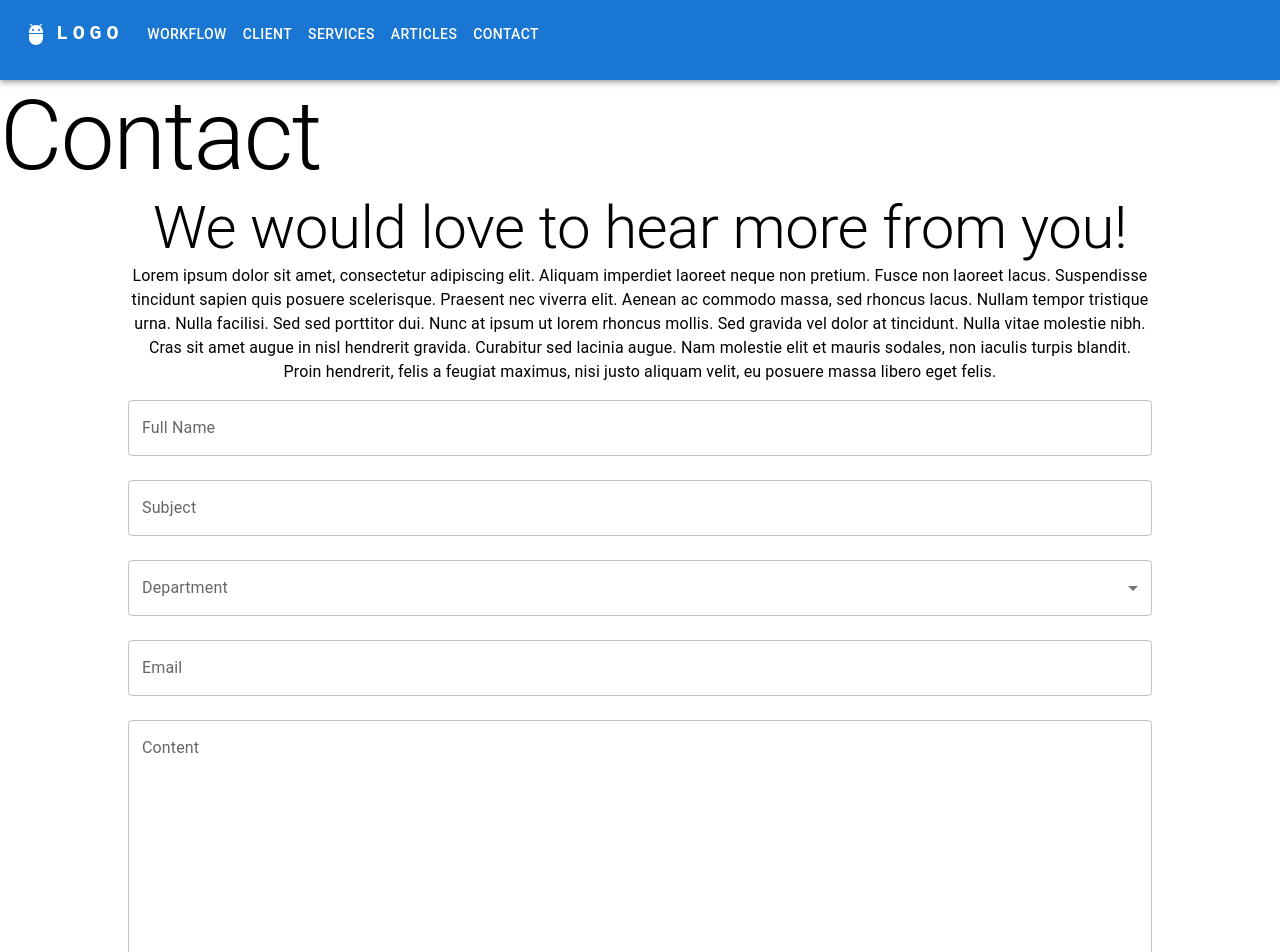
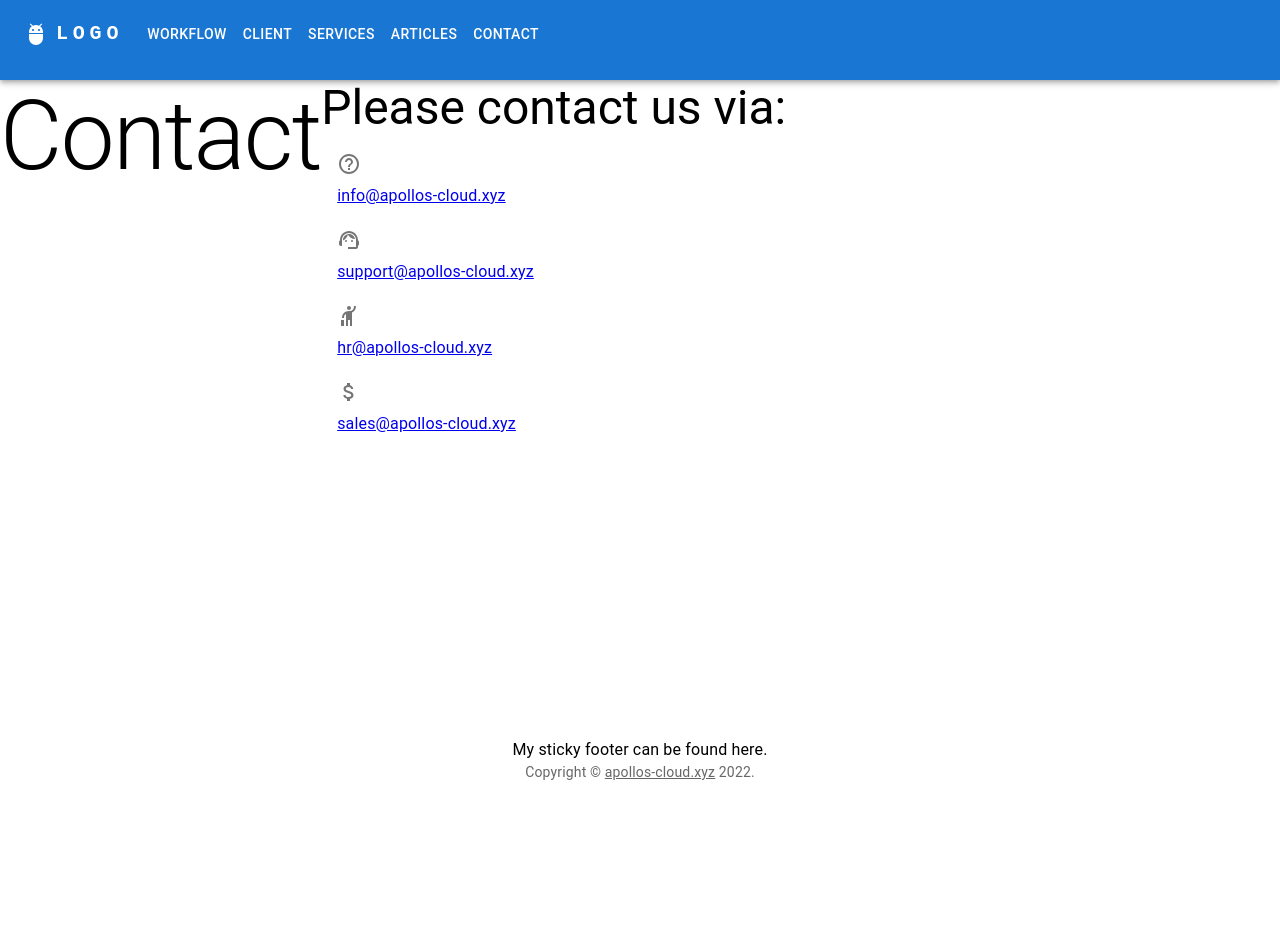
Before and after one commit to apollos-cloud/apollos-cloud.github.io, a React app: page /#/contact in a window 1280 px wide. Shown: the top 952 px of the page. After the commit the page ends 800 px from the top, so only its background shows below. Built offline with nearby package versions, Linux system fonts and the light colour scheme.

Commit message:
change contact to email text presentation

```diff
--- /dev/null
+++ b/src/pages/Contact.tsx
@@ -0,0 +1,52 @@
+import {
+  Icon,
+  List,
+  ListItem,
+  ListItemIcon,
+  ListItemText,
+  Typography
+} from '@mui/material';
+import AttachMoneyOutlinedIcon from '@mui/icons-material/AttachMoneyOutlined';
+import SupportAgentOutlinedIcon from '@mui/icons-material/SupportAgentOutlined';
+import HailOutlinedIcon from '@mui/icons-material/HailOutlined';
+import HelpOutlineOutlinedIcon from '@mui/icons-material/HelpOutlineOutlined';
+import { ReactNode } from 'react';
+import { Page } from './Page';
+
+enum DEPARTMENT {
+  INFO = 'info',
+  SUPPORT = 'support',
+  HR = 'hr',
+  SALES = 'sales'
+}
+
+const icons: Record<keyof typeof DEPARTMENT, ReactNode> = {
+  INFO: <HelpOutlineOutlinedIcon />,
+  SUPPORT: <SupportAgentOutlinedIcon />,
+  HR: <HailOutlinedIcon />,
+  SALES: <AttachMoneyOutlinedIcon />
+};
+
+export const Contact = () => {
+  return (
+    <Page title="Contact">
+      <Typography variant="h3">Please contact us via:</Typography>
+      <List>
+        {(Object.keys(DEPARTMENT) as (keyof typeof DEPARTMENT)[]).map(
+          (department) => {
+            const mail = `${DEPARTMENT[department]}@apollos-cloud.xyz`;
+
+            return (
+              <ListItem>
+                <a href={`mailto:${mail}`}>
+                  <ListItemIcon>{icons[department]}</ListItemIcon>
+                  <ListItemText>{mail}</ListItemText>
+                </a>
+              </ListItem>
+            );
+          }
+        )}
+      </List>
+    </Page>
+  );
+};
--- a/src/pages/contact/Contact.tsx
+++ /dev/null
@@ -1,177 +0,0 @@
-import {
-  Box,
-  Grid,
-  Typography,
-  Button,
-  FormControl,
-  InputLabel,
-  MenuItem,
-  Select,
-  SelectChangeEvent
-} from '@mui/material';
-import { Page } from '../Page';
-import OutlinedInput from '@mui/material/OutlinedInput';
-import { useState } from 'react';
-import { EmailAdapter } from './EmailAdapter';
-
-enum DEPARTMENT {
-  INFO = 'info',
-  SUPPORT = 'support',
-  HR = 'hr',
-  SALES = 'sales'
-}
-
-export interface Message {
-  name: string;
-  subject: string;
-  email: string;
-  message: string;
-}
-
-export interface EmailParams extends Message {
-  department: DEPARTMENT;
-}
-
-export const Contact = () => {
-  const [department, setDepartment] = useState<DEPARTMENT | undefined>();
-  const [form, setForm] = useState({
-    name: '',
-    subject: '',
-    email: '',
-    message: ''
-  });
-  const onChangeMessageValues = (e: React.ChangeEvent<HTMLInputElement>) => {
-    setForm({
-      ...form,
-      [e.target.name]: e.target.value
-    });
-  };
-  const onChangeDepartment = (e: SelectChangeEvent<DEPARTMENT>) => {
-    setDepartment(e.target.value as DEPARTMENT);
-  };
-  const onSubmit = async (e: any) => {
-    e.preventDefault();
-    console.log('ENV ', process.env.EMAIL_API_KEY);
-
-    const params: EmailParams = {
-      ...form,
-      department: department || DEPARTMENT.INFO
-    };
-
-    await EmailAdapter.getInstance().sendEmail(params);
-  };
-
-  return (
-    <Page title="Contact">
-      <Grid
-        container
-        item
-        style={{
-          padding: '0 10%',
-          textAlign: 'center',
-          justifyContent: 'center'
-        }}
-      >
-        <Grid item>
-          <Typography variant="h2">
-            We would love to hear more from you!
-          </Typography>
-        </Grid>
-
-        <Grid item>
-          <Typography variant="body1">
-            Lorem ipsum dolor sit amet, consectetur adipiscing elit. Aliquam
-            imperdiet laoreet neque non pretium. Fusce non laoreet lacus.
-            Suspendisse tincidunt sapien quis posuere scelerisque. Praesent nec
-            viverra elit. Aenean ac commodo massa, sed rhoncus lacus. Nullam
-            tempor tristique urna. Nulla facilisi. Sed sed porttitor dui. Nunc
-            at ipsum ut lorem rhoncus mollis. Sed gravida vel dolor at
-            tincidunt. Nulla vitae molestie nibh. Cras sit amet augue in nisl
-            hendrerit gravida. Curabitur sed lacinia augue. Nam molestie elit et
-            mauris sodales, non iaculis turpis blandit. Proin hendrerit, felis a
-            feugiat maximus, nisi justo aliquam velit, eu posuere massa libero
-            eget felis.
-          </Typography>
-        </Grid>
-
-        <Grid item sx={{ width: '100%' }}>
-          <Box
-            alignItems={'center'}
-            justifyItems={'center'}
-            component="form"
-            autoComplete="off"
-            action="mailto:omri.wallach@apollos-cloud.xyz"
-            method="post"
-          >
-            <FormControl fullWidth margin="normal">
-              <InputLabel htmlFor="name">Full Name</InputLabel>
-              <OutlinedInput
-                onChange={onChangeMessageValues}
-                name="name"
-                label="Full Name"
-                value={form.name}
-              />
-            </FormControl>
-            <FormControl fullWidth margin="normal">
-              <InputLabel htmlFor="subject">Subject</InputLabel>
-              <OutlinedInput
-                onChange={onChangeMessageValues}
-                name="subject"
-                label="Subject"
-                value={form.subject}
-              />
-            </FormControl>
-            <FormControl fullWidth margin="normal">
-              <InputLabel htmlFor="department">Department</InputLabel>
-              <Select
-                name="department"
-                value={department}
-                defaultValue={undefined}
-                label="Department"
-                onChange={onChangeDepartment}
-              >
-                {Object.values(DEPARTMENT).map((department) => (
-                  <MenuItem value={department} key={department}>
-                    {department}
-                  </MenuItem>
-                ))}
-              </Select>
-            </FormControl>
-            <FormControl fullWidth margin="normal">
-              <InputLabel htmlFor="email">Email</InputLabel>
-              <OutlinedInput
-                onChange={onChangeMessageValues}
-                type="email"
-                name="email"
-                label="Email"
-                value={form.email}
-              />
-            </FormControl>
-            <FormControl fullWidth margin="normal">
-              <InputLabel htmlFor="content">Content</InputLabel>
-              <OutlinedInput
-                onChange={onChangeMessageValues}
-                label="Content"
-                type={'TextareaAutosize'}
-                name="content"
-                sx={{ height: 400 }}
-                value={form.message}
-              />
-            </FormControl>
-
-            <Button
-              variant="contained"
-              color="primary"
-              type="submit"
-              size="large"
-              fullWidth
-              onClick={onSubmit}
-            >
-              Submit
-            </Button>
-          </Box>
-        </Grid>
-      </Grid>
-    </Page>
-  );
-};
--- a/src/pages/contact/EmailAdapter.ts
+++ /dev/null
@@ -1,81 +0,0 @@
-import { EmailParams } from './Contact';
-import Mailjet from 'node-mailjet';
-export class EmailAdapter {
-  private static instance: any;
-  private api: any;
-
-  private constructor() {
-    if (!EmailAdapter.instance) {
-      // const apiInstance = new SibApiV3Sdk.TransactionalEmailsApi();
-      // apiInstance.authentications['apiKey'] = process.env.EMAIL_API_KEY;
-      // this.api = apiInstance
-    }
-  }
-
-  public static getInstance(): any {
-    console.log('ADAPTER INSTANCE ', EmailAdapter.instance);
-    if (!EmailAdapter.instance) {
-      EmailAdapter.instance = new EmailAdapter();
-    }
-    return EmailAdapter.instance;
-  }
-
-  public async sendEmail({
-    department,
-    email,
-    message,
-    name,
-    subject
-  }: EmailParams): Promise<any> {
-    const mailjet = new Mailjet({
-      apiKey: '****************************1234',
-      apiSecret: '****************************abcd'
-    });
-    const request = mailjet.post('send', { version: 'v3.1' }).request({
-      Messages: [
-        {
-          From: {
-            Email: 'omri.wallach@apollos-cloud.xyz',
-            Name: 'Omri'
-          },
-          To: [
-            {
-              Email: 'omri.wallach@apollos-cloud.xyz',
-              Name: 'Omri'
-            }
-          ],
-          Subject: 'Greetings from Mailjet.',
-          TextPart: 'My first Mailjet email',
-          HTMLPart:
-            "<h3>Dear passenger 1, welcome to <a href='https://www.mailjet.com/'>Mailjet</a>!</h3><br />May the delivery force be with you!",
-          CustomID: 'AppGettingStartedTest'
-        }
-      ]
-    });
-    request
-      .then((result: any) => {
-        console.log(result.body);
-      })
-      .catch((err: any) => {
-        console.log(err.statusCode);
-      });
-    //     try {
-    //       let sendSmtpEmail = new SibApiV3Sdk.SendSmtpEmail();
-
-    // sendSmtpEmail.subject = "My {{params.subject}}";
-    // sendSmtpEmail.htmlContent = "<html><body><h1>This is my first transactional email {{params.parameter}}</h1></body></html>";
-    // sendSmtpEmail.sender = {"name":"John Doe","email":"example@example.com"};
-    // sendSmtpEmail.to = [{email}];
-    // sendSmtpEmail.cc = [{"email":"example2@example2.com","name":"Janice Doe"}];
-    // sendSmtpEmail.bcc = [{"name":"John Doe","email":"example@example.com"}];
-    // sendSmtpEmail.replyTo = {"email":"replyto@domain.com","name":"John Doe"};
-    // sendSmtpEmail.headers = {"Some-Custom-Name":"unique-id-1234"};
-    // sendSmtpEmail.params = {"parameter":"My param value","subject":"New Subject"};
-
-    //   const sendEmailResponse = await sendSmtpEmail.sendTransacEmail(sendSmtpEmail)
-    //       console.log('RESPONSE ', sendEmailResponse);
-    //     } catch (e) {
-    //       console.log('ERROR ', e);
-    //     }
-  }
-}
--- a/src/routes.tsx
+++ b/src/routes.tsx
@@ -2,7 +2,7 @@ import { FC, ReactNode } from 'react';
 import { Route } from 'react-router-dom';
 import { articlesPageRoute } from './pages/articles';
 import { Client } from './pages/Client';
-import { Contact } from './pages/contact/Contact';
+import { Contact } from './pages/Contact';
 import { Intro } from './pages/Intro';
 import { NotFound } from './pages/NotFound';
 import { servicesPageRoute } from './pages/services';
```
